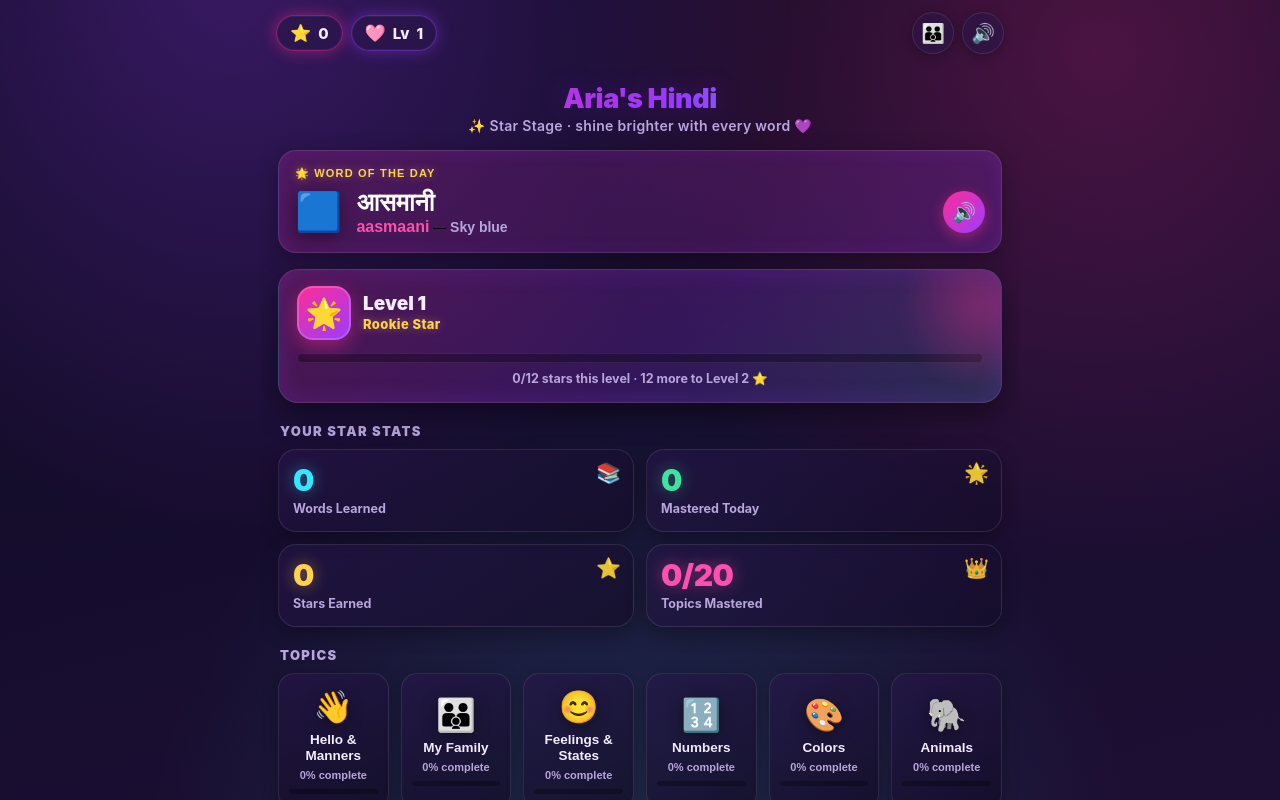
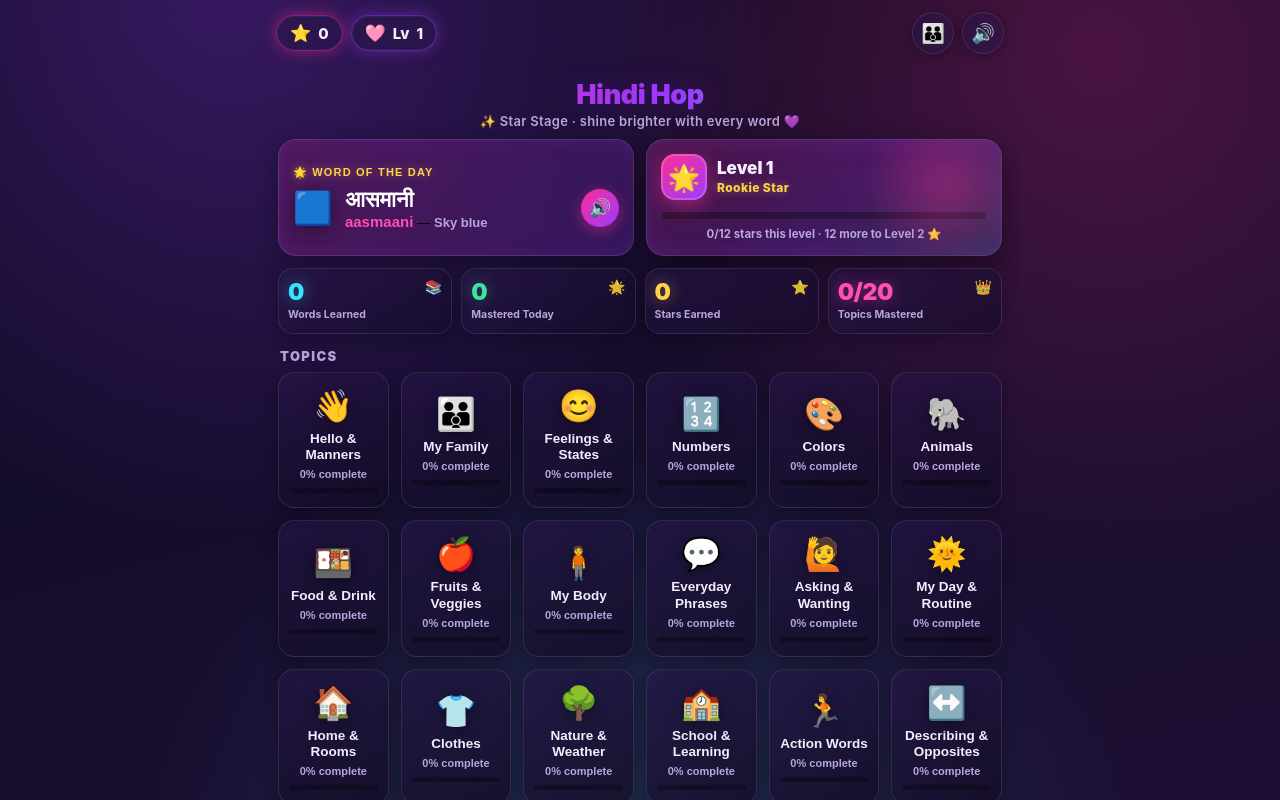
Before and after one commit to cksainia/hindi-garden, a plain HTML site: page index.html in a window 1280 px wide. Drawn offline with Linux system fonts and the light colour scheme.

Commit message:
Rename to Hindi Hop + compact 2-row tile layout

```diff
--- a/index.html
+++ b/index.html
@@ -5,12 +5,12 @@
 <meta name="viewport" content="width=device-width, initial-scale=1.0, maximum-scale=1.0, user-scalable=no">
 <meta name="apple-mobile-web-app-capable" content="yes">
 <meta name="apple-mobile-web-app-status-bar-style" content="black-translucent">
-<meta name="apple-mobile-web-app-title" content="Aria's Hindi">
+<meta name="apple-mobile-web-app-title" content="Hindi Hop">
 <meta name="theme-color" content="#0d0a1f">
 <link rel="manifest" href="manifest.webmanifest">
 <link rel="apple-touch-icon" href="icon-180.png">
 <link rel="icon" href="icon-192.png">
-<title>Aria's Hindi · Star Stage</title>
+<title>Hindi Hop · Star Stage</title>
 <style>
 * { box-sizing:border-box; -webkit-tap-highlight-color:transparent; -webkit-user-select:none; user-select:none; }
 :root{
@@ -48,35 +48,40 @@
 backdrop-filter:blur(8px);box-shadow:0 2px 12px var(--shadowS);color:var(--ink);cursor:pointer;transition:transform .12s, box-shadow .15s;}
 .iconbtn:active{transform:scale(.93);}
 
-  h1{font-size:27px;font-weight:900;margin:10px 0 2px;text-align:center;letter-spacing:-.4px;
+h1{font-size:27px;font-weight:900;margin:6px 0 2px;text-align:center;letter-spacing:-.4px;
 background:linear-gradient(92deg,#ff2d95,#9b3cff 55%,#36e6ff);-webkit-background-clip:text;background-clip:text;color:transparent;
 text-shadow:0 0 28px rgba(155,60,255,.30);}
-  .sub{text-align:center;font-size:14px;color:var(--muted);margin-bottom:16px;font-weight:600;letter-spacing:.3px;}
+.sub{text-align:center;font-size:13px;color:var(--muted);margin-bottom:10px;font-weight:600;letter-spacing:.3px;}
+
+/* Top row: Word of the Day + Level side by side */
+.topRow{display:grid;grid-template-columns:1fr 1fr;gap:12px;align-items:stretch;margin-bottom:12px;}
+.topRow > .wotd{margin-bottom:0;height:100%;}
+.topRow > #levelBanner{margin-bottom:0;height:100%;}
 
 /* Level banner */
-  #levelBanner{position:relative;overflow:hidden;border-radius:20px;padding:16px 18px;margin-bottom:16px;
+#levelBanner{position:relative;overflow:hidden;border-radius:18px;padding:14px;margin-bottom:16px;
 background:linear-gradient(135deg, rgba(255,45,149,.20), rgba(155,60,255,.22) 55%, rgba(54,230,255,.14));
 border:1px solid rgba(255,255,255,.12);box-shadow:0 10px 30px var(--shadow), 0 0 24px rgba(155,60,255,.20) inset;}
 #levelBanner::after{content:"";position:absolute;inset:-40% -10% auto auto;width:180px;height:180px;
 background:radial-gradient(circle, rgba(255,45,149,.35), transparent 65%);filter:blur(8px);pointer-events:none;}
-  .lvlTop{display:flex;align-items:center;gap:12px;}
-  .lvlBadge{font-size:30px;width:54px;height:54px;flex:0 0 auto;border-radius:16px;display:flex;align-items:center;justify-content:center;
+.lvlTop{display:flex;align-items:center;gap:10px;}
+.lvlBadge{font-size:26px;width:46px;height:46px;flex:0 0 auto;border-radius:14px;display:flex;align-items:center;justify-content:center;
 background:linear-gradient(145deg,#ff2d95,#9b3cff);box-shadow:0 6px 18px var(--glowPink), inset 0 0 0 2px rgba(255,255,255,.18);}
-  .lvlTitle{font-weight:900;font-size:19px;line-height:1.1;}
-  .lvlName{font-size:13px;color:var(--gold);font-weight:800;letter-spacing:.4px;margin-top:2px;text-shadow:0 0 10px rgba(255,210,74,.4);}
-  .lvlBar{height:10px;background:rgba(0,0,0,.30);border-radius:999px;margin-top:13px;overflow:hidden;border:1px solid rgba(255,255,255,.08);}
+.lvlTitle{font-weight:900;font-size:17px;line-height:1.1;}
+.lvlName{font-size:12px;color:var(--gold);font-weight:800;letter-spacing:.4px;margin-top:2px;text-shadow:0 0 10px rgba(255,210,74,.4);}
+.lvlBar{height:9px;background:rgba(0,0,0,.30);border-radius:999px;margin-top:11px;overflow:hidden;border:1px solid rgba(255,255,255,.08);}
 .lvlBar > i{display:block;height:100%;width:0;border-radius:999px;transition:width .6s cubic-bezier(.2,.8,.2,1);
 background:linear-gradient(90deg,#ffd24a,#ff2d95 55%,#9b3cff);box-shadow:0 0 12px var(--glowPink);}
-  .lvlHint{font-size:12.5px;color:var(--muted);font-weight:700;margin-top:8px;text-align:center;}
+.lvlHint{font-size:11.5px;color:var(--muted);font-weight:700;margin-top:7px;text-align:center;}
 
-  /* Dashboard live tiles */
-  .sectionTitle{font-size:13px;font-weight:900;letter-spacing:1.4px;text-transform:uppercase;color:var(--muted);margin:20px 2px 10px;}
-  .tiles{display:grid;grid-template-columns:1fr 1fr;gap:12px;}
-  .tile{position:relative;overflow:hidden;border-radius:18px;padding:15px 14px;border:1px solid var(--line);
+/* Dashboard live tiles — one row */
+.sectionTitle{font-size:13px;font-weight:900;letter-spacing:1.4px;text-transform:uppercase;color:var(--muted);margin:14px 2px 8px;}
+.tiles{display:grid;grid-template-columns:repeat(4,1fr);gap:9px;margin-bottom:4px;}
+.tile{position:relative;overflow:hidden;border-radius:15px;padding:12px 9px;border:1px solid var(--line);
 background:linear-gradient(150deg, var(--cardGlass), rgba(20,12,40,.65));box-shadow:0 6px 20px var(--shadowS);}
-  .tile .tn{font-size:30px;font-weight:900;line-height:1;letter-spacing:-.5px;}
-  .tile .tl{font-size:12.5px;font-weight:700;color:var(--muted);margin-top:6px;}
-  .tile .tIco{position:absolute;top:11px;right:12px;font-size:20px;opacity:.9;}
+.tile .tn{font-size:23px;font-weight:900;line-height:1;letter-spacing:-.5px;}
+.tile .tl{font-size:10.5px;font-weight:700;color:var(--muted);margin-top:5px;line-height:1.15;}
+.tile .tIco{position:absolute;top:9px;right:9px;font-size:14px;opacity:.85;}
 .tile.t-words .tn{color:#36e6ff;text-shadow:0 0 16px rgba(54,230,255,.45);}
 .tile.t-today .tn{color:#3fe3a0;text-shadow:0 0 16px rgba(63,227,160,.40);}
 .tile.t-stars .tn{color:#ffd24a;text-shadow:0 0 16px rgba(255,210,74,.45);}
@@ -162,15 +167,15 @@
 
 /* Word of the day */
 .wotd{display:block;width:100%;text-align:left;border:1px solid rgba(255,255,255,.12);cursor:pointer;
-    background:linear-gradient(120deg, rgba(255,45,149,.16), rgba(155,60,255,.20));border-radius:18px;padding:16px;margin-bottom:16px;
+background:linear-gradient(120deg, rgba(255,45,149,.16), rgba(155,60,255,.20));border-radius:18px;padding:14px;margin-bottom:16px;
 box-shadow:0 6px 22px var(--shadowS), 0 0 18px rgba(155,60,255,.14) inset;}
 .wotd .tag{font-size:11px;font-weight:900;color:var(--gold);letter-spacing:1.2px;text-transform:uppercase;text-shadow:0 0 10px rgba(255,210,74,.4);}
-  .wotd .row{display:flex;align-items:center;gap:14px;margin-top:8px;}
-  .wotd .wic{font-size:38px;filter:drop-shadow(0 3px 8px rgba(0,0,0,.4));}
-  .wotd .whi{font-size:25px;font-weight:900;color:#fff;}
-  .wotd .wro{font-size:16px;color:var(--magenta);font-weight:800;}
-  .wotd .wen{font-size:14px;color:var(--muted);font-weight:700;}
-  .wotd .hear{margin-left:auto;font-size:19px;background:linear-gradient(135deg,#ff2d95,#9b3cff);color:#fff;border-radius:50%;width:42px;height:42px;
+.wotd .row{display:flex;align-items:center;gap:12px;margin-top:8px;}
+.wotd .wic{font-size:32px;filter:drop-shadow(0 3px 8px rgba(0,0,0,.4));}
+.wotd .whi{font-size:22px;font-weight:900;color:#fff;}
+.wotd .wro{font-size:15px;color:var(--magenta);font-weight:800;}
+.wotd .wen{font-size:13px;color:var(--muted);font-weight:700;}
+.wotd .hear{margin-left:auto;font-size:18px;background:linear-gradient(135deg,#ff2d95,#9b3cff);color:#fff;border-radius:50%;width:38px;height:38px;
 display:flex;align-items:center;justify-content:center;flex:0 0 auto;box-shadow:0 4px 14px var(--glowPink);}
 
 /* Parent screen */
@@ -200,10 +205,11 @@
 
 <!-- HOME -->
 <div class="screen" id="homeScreen">
-    <h1>Aria's Hindi</h1>
+<h1>Hindi Hop</h1>
 <div class="sub" id="welcomeLine">✨ Star Stage · shine brighter with every word 💜</div>
+
+<div class="topRow">
 <button id="wotd" class="wotd"></button>
-
 <div id="levelBanner">
 <div class="lvlTop">
 <div class="lvlBadge" id="lvlBadge">🌟</div>
@@ -215,8 +221,8 @@
 <div class="lvlBar"><i id="lvlFill"></i></div>
 <div class="lvlHint" id="lvlHint">Earn stars to level up! ⭐</div>
 </div>
+</div>
 
-    <div class="sectionTitle">Your Star Stats</div>
 <div class="tiles" id="dashTiles"></div>
 
 <div class="sectionTitle">Topics</div>
@@ -269,7 +275,7 @@ function loadState(){
 if(!s || typeof s!=="object") s = {};
 // base / legacy fields preserved
 s.done = s.done || {};
-  s.log  = s.log  || {};
+s.log = s.log || {};
 s.seen = s.seen || {};
 // ---- graceful migration to Star Stage ----
 // old currency was "sun"; carry it forward as starting stars so progress is never lost
@@ -365,8 +371,8 @@ function renderDashboard(){
 const topics=topicsMastered();
 const tiles=[
 {cls:"t-words", ico:"📚", n:wordsLearned, l:"Words Learned"},
-    {cls:"t-today", ico:"🌟", n:todayM,       l:"Mastered Today"},
-    {cls:"t-stars", ico:"⭐", n:li.stars,      l:"Stars Earned"},
+{cls:"t-today", ico:"🌟", n:todayM, l:"Mastered Today"},
+{cls:"t-stars", ico:"⭐", n:li.stars, l:"Stars Earned"},
 {cls:"t-topics",ico:"👑", n:topics+"/"+UNITS.length, l:"Topics Mastered"},
 ];
 $("dashTiles").innerHTML = tiles.map(t=>
@@ -499,7 +505,7 @@ function checkListen(btn, chosen, correct){
 if(btn.dataset.locked) return;
 if(chosen.en===correct.en){
 btn.classList.add("correct"); lesson.correct++;
-    if(markMastered(correct.ro)){ lesson.newMastered++; }   // first correct in Listen & Find = mastered
+if(markMastered(correct.ro)){ lesson.newMastered++; } // first correct in Listen & Find = mastered
 $("enc").textContent=CONGRATS[Math.floor(Math.random()*CONGRATS.length)];
 [...$("opts").children].forEach(c=>c.dataset.locked=1);
 setTimeout(nextStep,900);
--- a/sw.js
+++ b/sw.js
@@ -1,4 +1,4 @@
-const CACHE="hindi-garden-v7";
+const CACHE="hindi-garden-v8";
 const ASSETS=["./","index.html","data.js","manifest.webmanifest","icon-192.png","icon-512.png","icon-180.png"];
 // Pre-cache fresh copies (bypass HTTP cache) so the first offline load is current.
 self.addEventListener("install",e=>{
```
Also changed, not shown: manifest.webmanifest. Lines whose indentation alone changed are shown as unchanged.
